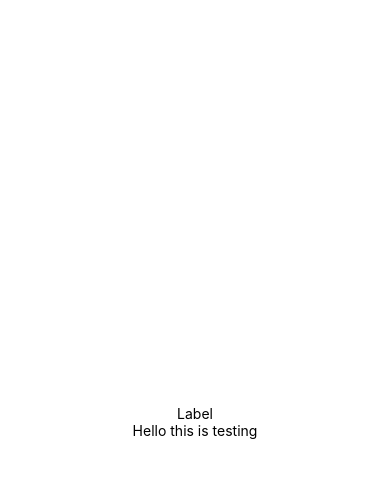
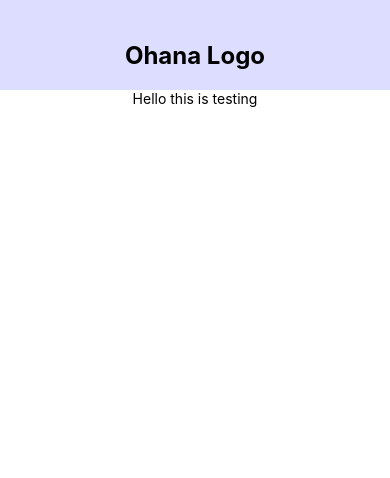
Before and after one commit to Pureum309/OHANA, a React Native app: screen / in a window 390 px wide. Shown: the top 478 px of the page. Built offline with nearby package versions, Linux system fonts and the light colour scheme.

Commit message:
made header component

```diff
--- a/comps/Header.js
+++ b/comps/Header.js
@@ -1,12 +1,31 @@
 import React from "react";
-import { View, StyleSheet, Text } from 'react-native'
+import { View, StyleSheet, Text, Dimensions } from 'react-native'
 
-const Header = () => {
+const Header = (props) => {
+
     return (
-        <View>
-            <Text>Label</Text>
+        <View style={styles.container}>
+            <Text style={styles.lableStyle}>{props.label}</Text>
         </View>
     )
 }
 
+const deviceWidth = Dimensions.get("window").width;
+
+const styles = StyleSheet.create({
+    container: {
+        width: deviceWidth,
+        height: 90,
+        backgroundColor: '#DDF',
+        justifyContent: 'flex-end',
+        paddingBottom: 20,
+        alignItems: 'center',
+
+    },
+    lableStyle: {
+        fontSize: 24,
+        fontWeight: '700',
+    }
+})
+
 export default Header
--- a/screen/HomeScreen.js
+++ b/screen/HomeScreen.js
@@ -5,9 +5,9 @@ import Header from "../comps/Header";
 const HomeScreen = () => {
     return (
         <View style={styles.container}>
-            <Header />
+            <Header label="Ohana Logo" />
             <Text>Hello this is testing</Text>
-            <StatusBar style="auto" />
+            <StatusBar barStyle="dark-content" />
         </View>
     )
 }
@@ -17,7 +17,7 @@ const styles = StyleSheet.create({
         flex: 1,
         backgroundColor: '#fff',
         alignItems: 'center',
-        justifyContent: 'center',
+        // justifyContent: 'center',
     },
 });
 
```
